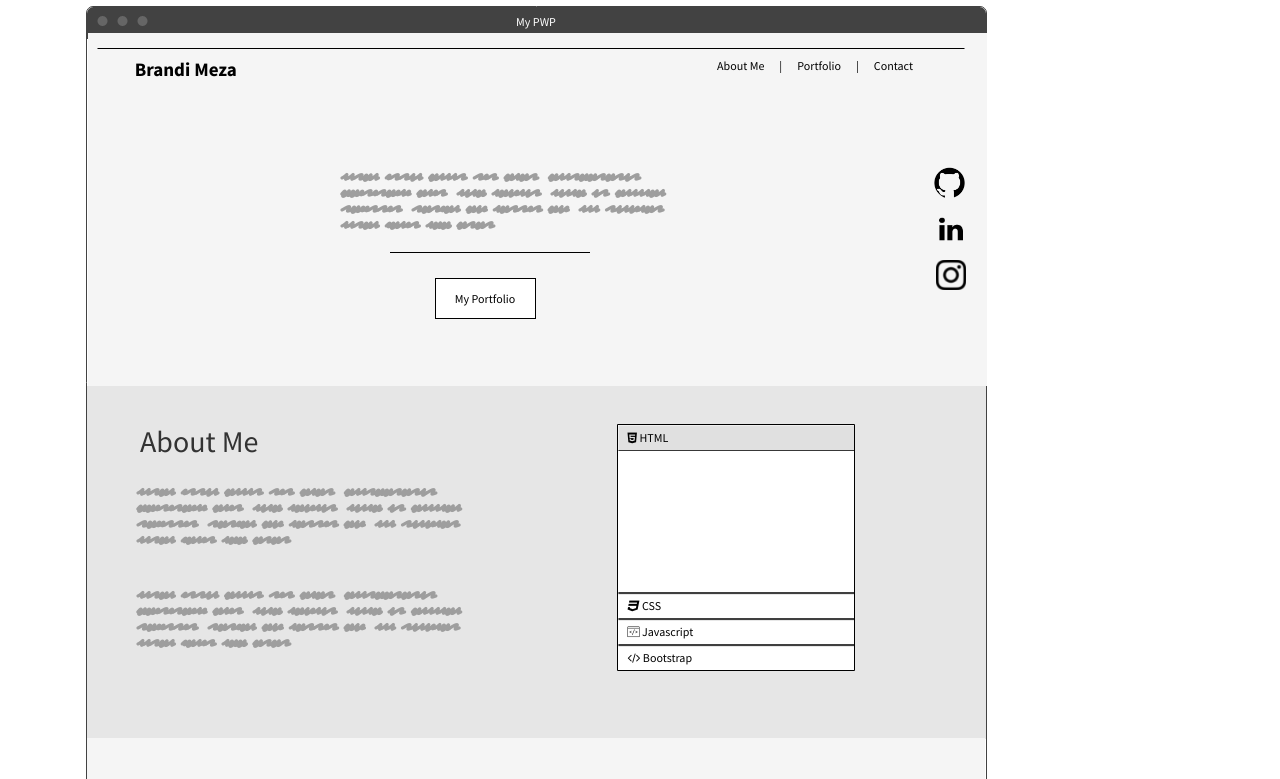
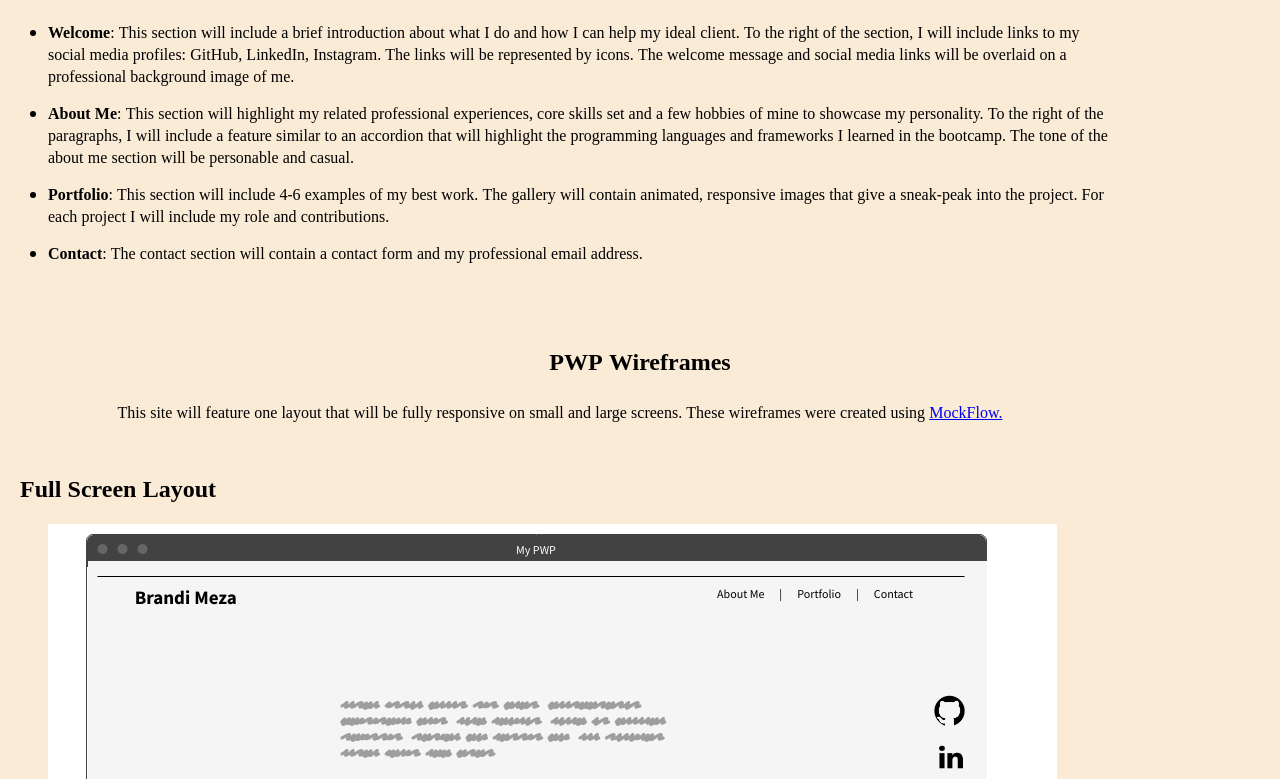
Before and after one commit to bmeza1/pwp-brandi, a plain HTML site: page public_html/documentation/milestone-2.html in a window 1280 px wide. Shown: the part 84-863 px from the top of the page. Drawn offline with Linux system fonts and the light colour scheme.

Commit message:
final revisions to milestone2 and css

```diff
--- a/public_html/documentation/milestone-1-style.css
+++ b/public_html/documentation/milestone-1-style.css
@@ -7,7 +7,7 @@ article {
 }
 
 h1 {
-    margin-top: 1em;
+    margin-top: 2em;
     margin-bottom: 1em;
     text-align: center;
 }
@@ -21,7 +21,16 @@ li {
 h2 {
     display: block;
     font-size: 1.5em;
-    margin-top: 1em;
+    margin-top: 2em;
     margin-bottom: 0.83em;
     margin-left: 0.5em;
 }
+image {
+    display: block;
+    margin: 0 auto;
+}
+.text {
+    margin: 15px 0;
+    text-align: center;
+    padding-right: 10rem;
+}
--- a/public_html/documentation/milestone-2.html
+++ b/public_html/documentation/milestone-2.html
@@ -1,17 +1,43 @@
 <!DOCTYPE html>
-<html lang="en">
+<html lang="en" xmlns="http://www.w3.org/1999/html">
 
 <head>
     <meta charset="UTF-8">
+    <link rel="stylesheet" href="milestone-1-style.css" type="text/css" />
     <title>Wireframes</title>
 </head>
 
 <body>
+
+<section>
+    <h1>Content Strategy</h1>
+    <article>
+        <ul>
+            <li> <strong>Welcome</strong>: This section will include a brief introduction about what I do and how I can help my ideal client. To the right of the section, I will include links to my social media profiles: GitHub, LinkedIn, Instagram. The links will be represented by icons. The welcome message and social media links will be overlaid on a professional background image of me. </li>
+            <li> <strong>About Me</strong>: This section will highlight my related professional experiences, core skills set and a few hobbies of mine to showcase my personality. To the right of the paragraphs, I will include a feature similar to an accordion that will highlight the programming languages and frameworks I learned in the bootcamp. The tone of the about me section will be personable and casual.</li>
+            <li> <strong>Portfolio</strong>: This section will include 4-6 examples of my best work. The gallery will contain animated, responsive images that give a sneak-peak into the project. For each project I will include my role and contributions. </li>
+            <li> <strong>Contact</strong>: The contact section will contain a contact form and my professional email address.
+        </ul>
+    </article>
+</section>
+
+<section>
     <h1>PWP Wireframes</h1>
+        <p class="text">This site will feature one layout that will be fully responsive on small and large screens. These wireframes were created using <a href="https://wireframepro.mockflow.com/view/Mc35nqZTRmb">MockFlow.</a></p>
 
+    <h2>Full Screen Layout</h2>
        <figure>
            <img src="pwp-desktop.png" alt="Desktop wireframe" />
        </figure>
+</section>
+
+<section>
+    <h2>Mobile Layout</h2>
+    <figure>
+        <img src="PWP_Mobile_1.png" alt="Mobile wireframe" />
+        <img class="edit" src="PWP_Mobile_2.png" alt="Mobile wireframe" />
+    </figure>
+</section>
 
 </body>
 </html>
```
Also changed, not shown: public_html/documentation/PWP_Mobile_1.png (added), public_html/documentation/PWP_Mobile_2.png (added).
